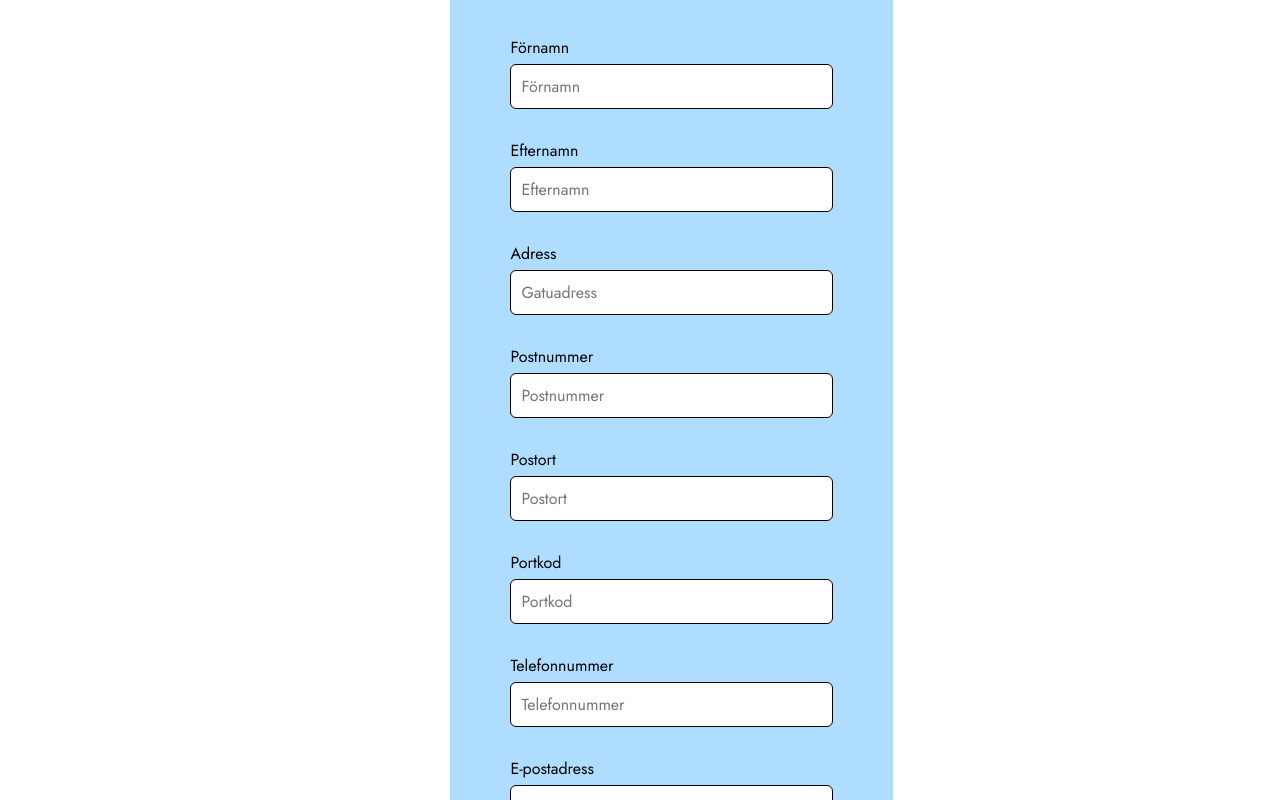
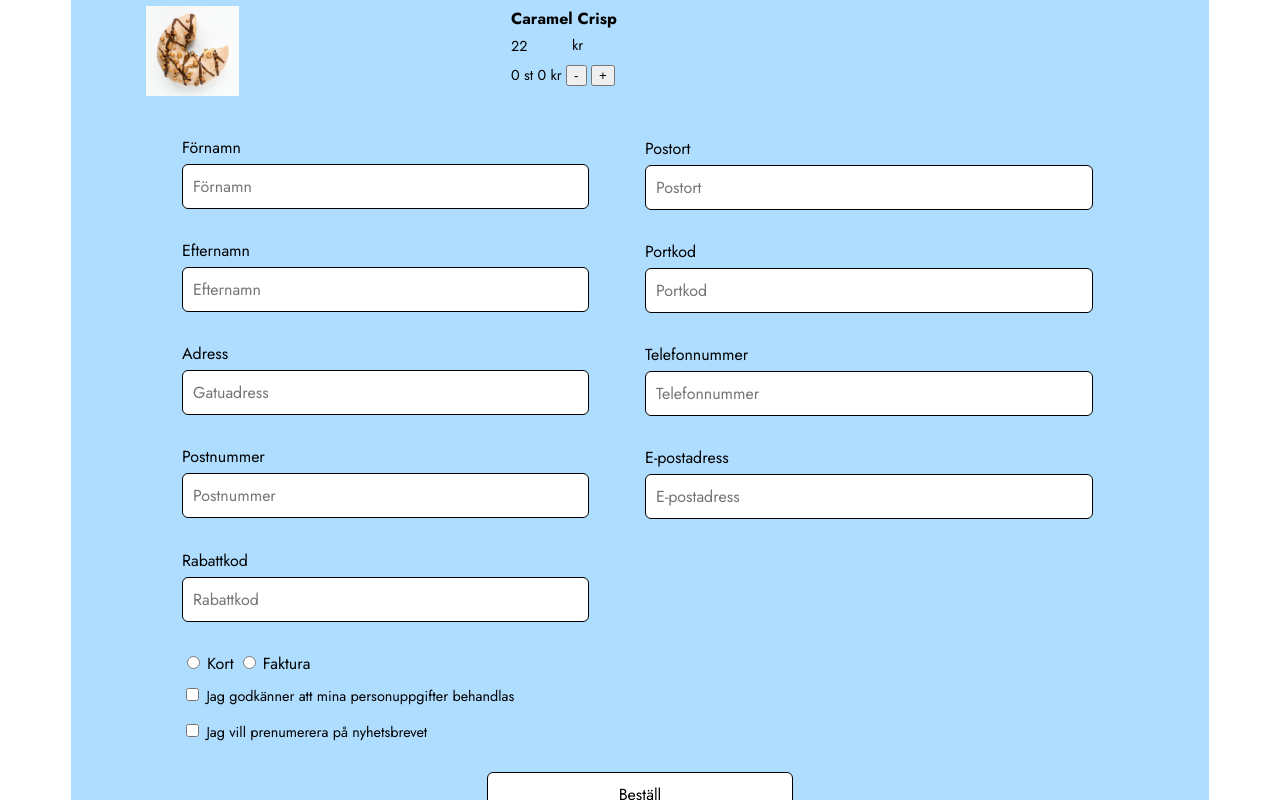
Before and after one commit to Medieinstitutet/fed22d-js-grundkurs-individuell-webbshop-julia-lundbergish, a plain HTML site: page index.html in a window 1280 px wide. Shown: the part 2560-3360 px from the top of the page. Drawn offline with Linux system fonts and the light colour scheme.

Commit message:
Form design + beginning of cart design

```diff
--- a/index.html
+++ b/index.html
@@ -57,7 +57,8 @@
                     <div class="donutContent">
                         <h2 class="donutNameSpecial">Månadens donut</h2>
                         <h3 class="donutName">Caramel Crisp</h2>
-                        <p class="description">Lorem ipsum dolor sit amet consectetur adipisicing elit. Nihil aperiam, optio
+                            <p class="description">Lorem ipsum dolor sit amet consectetur adipisicing elit. Nihil
+                                aperiam, optio
                                 ullam alias dolore maiores necessitatibus sit dolor molestiae tenetur cum.
                                 <br><br>
                                 Odio quasi magnam nobis debitis unde incidunt. Commodi laborum velit.
@@ -65,7 +66,8 @@
                             <!-- Rating icons -->
                             <div class="donutDetails">
                                 <div class="donutPrice">
-                                <span><span class="price">22</span><p class="priceText"> kr</p>
+                                    <span><span class="price">22</span>
+                                        <p class="priceText"> kr</p>
                                 </div>
                                 <div class="donutAmount">
                                     <span class="amount">0</span> st
@@ -84,7 +86,8 @@
                             <!-- Rating icons -->
                             <div class="donutDetails">
                                 <div class="donutPrice">
-                                <span><span class="price">16</span><p class="priceText"> kr</p>
+                                    <span><span class="price">16</span>
+                                        <p class="priceText"> kr</p>
                                 </div>
                                 <div class="donutAmount">
                                     <span class="amount">0</span> st
@@ -103,7 +106,24 @@
             <div class="cartHeader">
                 <h3 id="orderDonutsText">Beställ munkar</h3>
             </div>
+            <div id="cart">
+                <img src="images/special-donut.png" alt="" height="90">
+                <h4 class="donutName">Caramel Crisp</h2>
+                    <div class="donutDetails">
+                        <div class="donutPrice">
+                            <span><span class="price">22</span>
+                                <p class="priceText"> kr</p>
+                        </div>
+                        <div class="donutAmount">
+                            <span class="amount">0</span> st
+                            <span class="sum">0 kr</span>
+                            <button class="minus" data-operator="minus">-</button>
+                            <button class="plus" data-operator="plus">+</button>
+                        </div>
+                    </div>
+            </div>
             <form class="form" id="form">
+                <div class="column1">
                 <div class="form-control">
                     <label for="">Förnamn</label>
                     <input type="text" placeholder="Förnamn" id="firstName">
@@ -132,6 +152,8 @@
                     <i class="fas fa-exclamation-circle"></i>
                     <small class="toggle-hidden"></small>
                 </div>
+                </div>
+                <div class="column2">
                 <div class="form-control">
                     <label for="">Postort</label>
                     <input type="text" placeholder="Postort" id="city">
@@ -160,10 +182,12 @@
                     <i class="fas fa-exclamation-circle"></i>
                     <small class="toggle-hidden"></small>
                 </div>
+            </div>
                 <div class="form-control discount">
                     <label for="">Rabattkod</label>
                     <input type="text" placeholder="Rabattkod" id="discount">
                 </div>
+                <div class="cartOptions">
                 <input type="radio" id="card" name="paymentOption" value="card">
                 <label class="card-text" for="paymentOption1">Kort</label>
                 <input type="radio" id="invoice" name="paymentOption" value="invoice">
@@ -221,6 +245,7 @@
                     <input type="checkbox" id="newsLetter" name="newsLetter">
                     <label for="newsLetter">Jag vill prenumerera på nyhetsbrevet</label>
                 </div>
+            </div>
                 <button id="orderButton">Beställ</button>
                 <button id="clear" type="reset">Rensa</button>
         </div>
@@ -229,4 +254,5 @@
     </main>
     <script src="script.js"></script>
 </body>
+
 </html>
--- a/style.scss
+++ b/style.scss
@@ -167,7 +167,51 @@
   padding-top: 30px;
   padding-bottom: 30px;
   font-family: "Jost", sans-serif;
-
+  &:nth-of-type(2){
+    button{
+      background-color: #FFCAE3;
+    }
+  }
+  &:nth-of-type(3){
+    button{
+      background-color: #FFF8BA;
+  }
+}
+&:nth-of-type(4){
+  button{
+    background-color: #D4FDD3;
+}
+}
+&:nth-of-type(5){
+  button{
+    background-color: #afddff;
+  }
+}
+&:nth-of-type(6){
+  button{
+    background-color: #FFCAE3;
+}
+}
+&:nth-of-type(7){
+button{
+  background-color: #FFF8BA;
+}
+}
+&:nth-of-type(8){
+  button{
+    background-color: #D4FDD3;
+  }
+}
+&:nth-of-type(9){
+  button{
+    background-color: #afddff;
+}
+}
+&:nth-of-type(10){
+  button{
+    background-color: #FFCAE3;
+}
+}
   img {
     width: 140px;
     height: auto;
@@ -220,6 +264,28 @@
   .amount,
   .sum {
     font-size: 0.9rem;
+  }
+}
+
+#cart{
+  margin-left: 5%;
+  font-family: 'Jost', sans-serif;
+  padding-bottom: 20px;
+  .donutName{
+    margin-left: 35%;
+    margin-top: -95px;
+  }
+  .donutDetails{
+    margin-left: 35%;
+    margin-top: -15px;
+    font-size: 0.9rem;
+  }
+  .priceText {
+    margin-top: -21px;
+    margin-left: 9%;
+  }
+  .donutAmount{
+    margin-top: -5px;
   }
 }
 
@@ -521,51 +587,6 @@ display:none;
     padding-top: 80px;
     padding-bottom: 80px;
     font-family: 'Jost', sans-serif;
-    &:nth-of-type(2){
-      button{
-        background-color: #FFCAE3;
-      }
-    }
-    &:nth-of-type(3){
-      button{
-        background-color: #FFF8BA;
-    }
-  }
-  &:nth-of-type(4){
-    button{
-      background-color: #D4FDD3;
-  }
-  }
-  &:nth-of-type(5){
-    button{
-      background-color: #afddff;
-    }
-  }
-  &:nth-of-type(6){
-    button{
-      background-color: #FFCAE3;
-  }
-  }
-  &:nth-of-type(7){
-  button{
-    background-color: #FFF8BA;
-  }
-  }
-  &:nth-of-type(8){
-    button{
-      background-color: #D4FDD3;
-    }
-  }
-  &:nth-of-type(9){
-    button{
-      background-color: #afddff;
-  }
-  }
-  &:nth-of-type(10){
-    button{
-      background-color: #FFCAE3;
-  }
-  }
     img {
         width: auto;
         height: 300px;
@@ -573,7 +594,6 @@ display:none;
         display: inline;
         margin-left: 12%;
       }
-
       .donutContent {
 
         margin-top: 30px;
@@ -617,10 +637,11 @@ display:none;
   /* Kassa och formulär */
 
   .cartContainer{
-    margin-left: 35%;
-    margin-right: 30%;
+    margin-left: 5%;
+    margin-right: 5%;
+    padding: 20px;
+    border-radius: 10px;
     background-color: #afddff;
-    padding: 20px;
     #orderDonutsText{
       font-family: 'Jost', sans-serif;
     }
@@ -630,11 +651,23 @@ display:none;
   .form{
     padding: 30px 40px;
   }
-
+  .column1{
+    margin-right: 50%;
+  }
+  .column2{
+    margin-left: 45%;
+    margin-top: -411px;
+  }
   .form-control{
+    margin-left: 10%;
+    margin-right: 10%;
     margin-bottom: 10px;
     padding-bottom: 20px;
     position: relative;
+  }
+  .discount{
+    margin-left: 5%;
+    margin-right: 55%;
   }
   .form-control label{
     display: inline-block;
@@ -642,6 +675,8 @@ display:none;
     font-family: 'Jost', sans-serif;
   }
   .form-control input{
+    display: grid;
+    grid-template-columns: 40% 40%;
     border: 1px solid black;
     border-radius: 6px;
     display: block;
@@ -689,7 +724,15 @@ display:none;
     font-family: 'Jost', sans-serif;
     border-radius: 6px;
     padding: 10px;
-    width: 100%;
+    width: 30%;
+    margin-left: 35%;
+    margin-top: 10px;
+  }
+  .form button:hover{
+    background-color: #D4FDD3;
+  }
+  #clear:hover{
+    background-color: #FFCAE3;
   }
   .toggle-hidden{
     position: absolute;
@@ -703,17 +746,27 @@ display:none;
     clip: rect(0 0 0 0);
     overflow: hidden;
   }
+  .cartOptions{
+    margin-left: 5%;
+  }
 }
-
 #cardCVV{
   width: 20%;
   margin-bottom: 10px;
 }
-
 #cardDetails{
   display: none;
+  margin-left: 0;
+  margin-top: 10px;
+  margin-right: 58%;
 }
 #invoiceDetails{
   display:none;
+  margin-left: 0;
+  margin-right: 58%;
+}
+.checkbox{
+  font-family: 'Jost', sans-serif;
+  font-size: 0.9rem;
 }
 }
```
Also changed, not shown: script.js (+8 -12 lines), style.css, 1 other file. Lines whose indentation alone changed are shown as unchanged.
